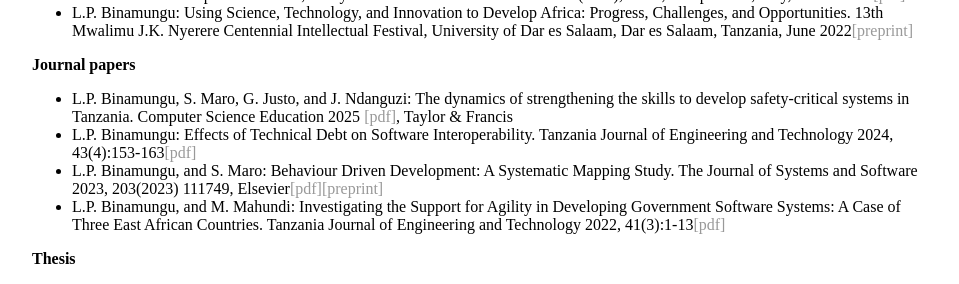
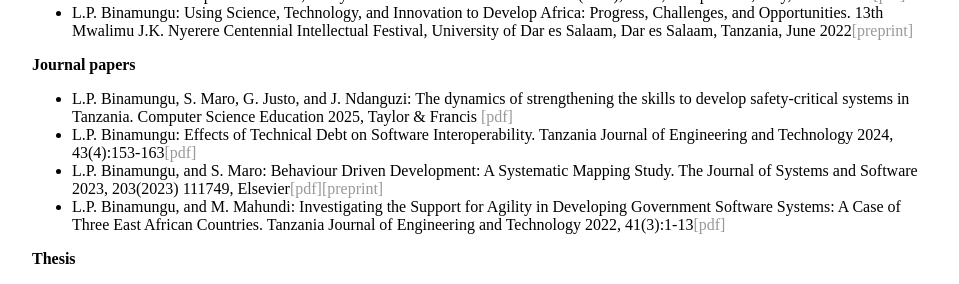
Before and after one commit to lepebina/lepebina.github.io, a Jekyll site: the page built from publications.html, in a window 1280 px wide. Shown: the part 653-937 px from the top of the page, without its empty margins (160-1119 px from the left). Built offline with Jekyll 4.4.1, drawn with Linux system fonts in a browser that asks for light colours.

```diff
--- a/publications.html
+++ b/publications.html
@@ -23,7 +23,7 @@ title: Leonard Peter Binamungu
 
 	<b> Journal papers</b>
 	<ul>
-	     <li>L.P. Binamungu, S. Maro, G. Justo, and J. Ndanguzi: The dynamics of strengthening the skills to develop safety-critical systems in Tanzania. Computer Science Education 2025 <a href="https://www.tandfonline.com/eprint/FVEKX9CAZATX8NIRKBUZ/full?target=10.1080/08993408.2025.2492482">[pdf]</a>, Taylor & Francis</li>
+	     <li>L.P. Binamungu, S. Maro, G. Justo, and J. Ndanguzi: The dynamics of strengthening the skills to develop safety-critical systems in Tanzania. Computer Science Education 2025, Taylor & Francis <a href="https://www.tandfonline.com/eprint/FVEKX9CAZATX8NIRKBUZ/full?target=10.1080/08993408.2025.2492482">[pdf]</a></li>
 		<li>L.P. Binamungu: Effects of Technical Debt on Software Interoperability. Tanzania Journal of Engineering and Technology 2024, 43(4):153-163<a href="https://tjet.udsm.ac.tz/index.php/tjet/article/view/1147/817">[pdf]</a></li>
 		<li>L.P. Binamungu, and S. Maro: Behaviour Driven Development: A Systematic Mapping Study. The Journal of Systems and Software 2023, 203(2023) 111749, Elsevier<a href="https://www.sciencedirect.com/science/article/abs/pii/S0164121223001449">[pdf]</a><a href="https://arxiv.org/pdf/2305.05567.pdf">[preprint]</a></li>
 	     <li>L.P. Binamungu, and M. Mahundi: Investigating the Support for Agility in Developing Government Software Systems: A Case of Three East African Countries. Tanzania Journal of Engineering and Technology 2022, 41(3):1-13<a href="https://tjet.udsm.ac.tz/index.php/tjet/article/view/839/652">[pdf]</a></li>
```
